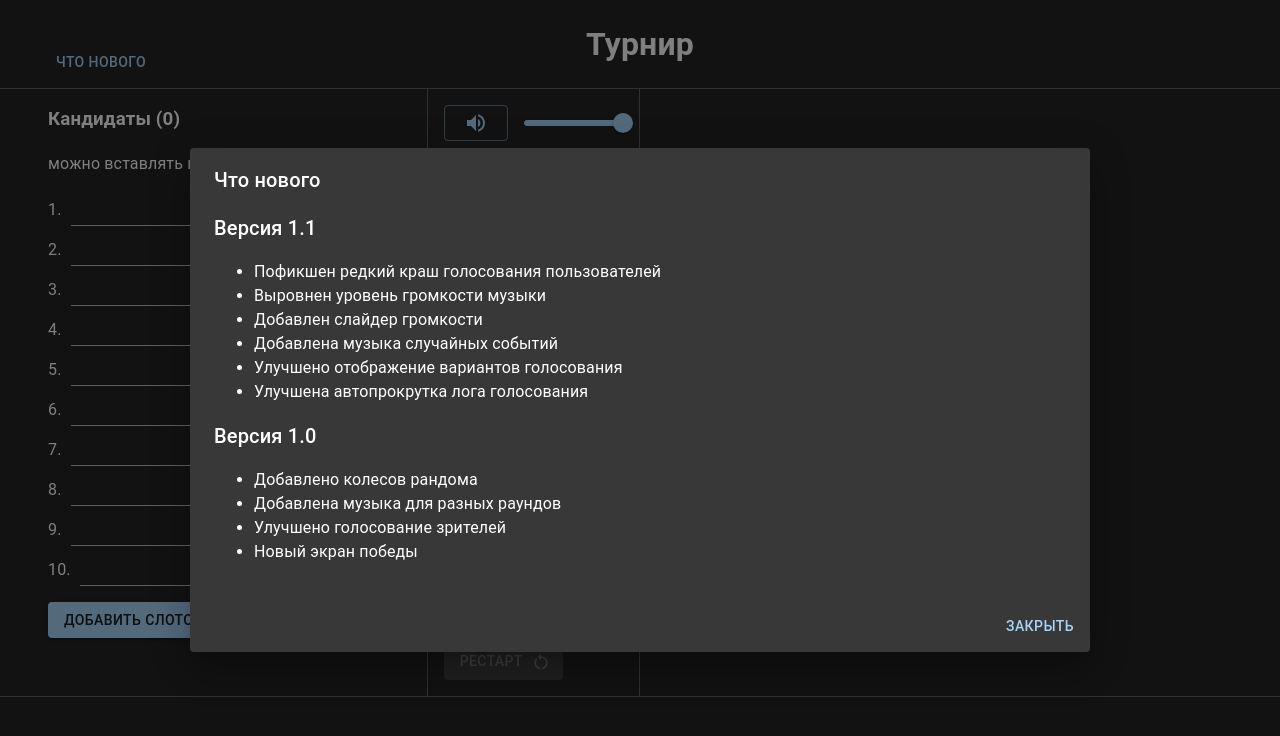
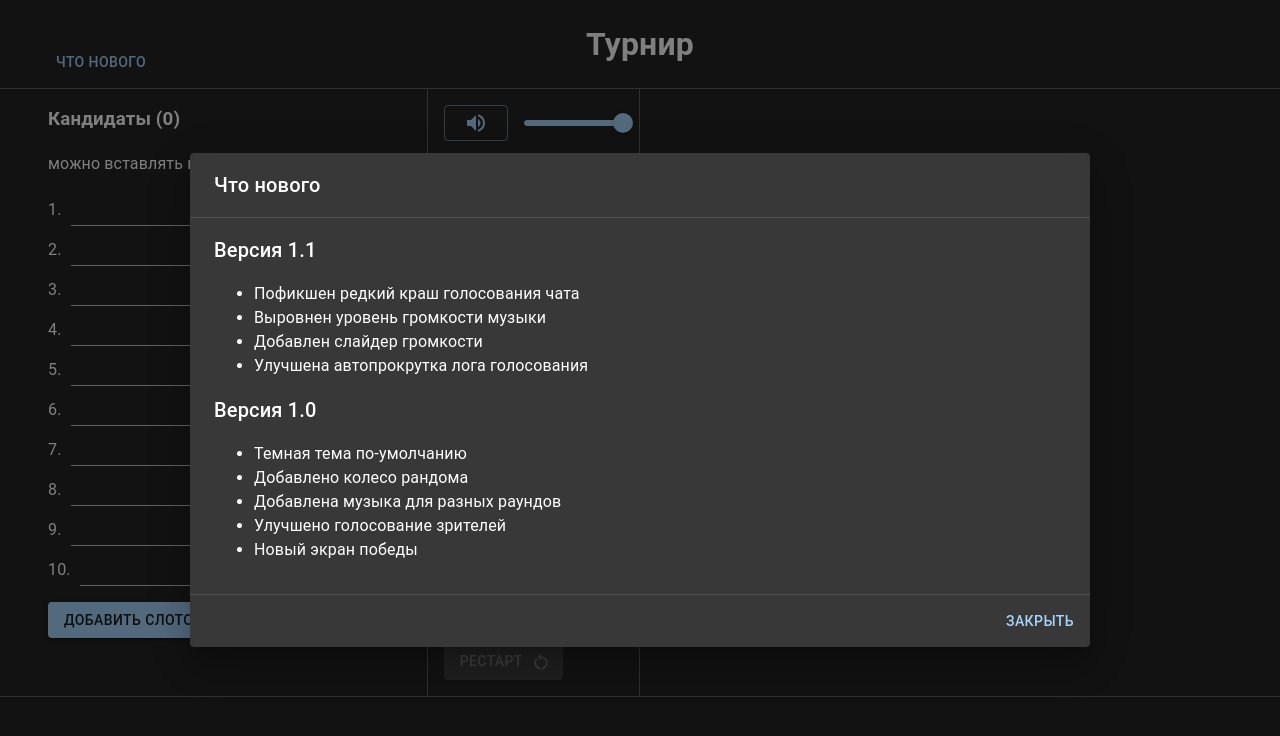
Before and after one commit to maximvl/turnir, a React (Create React App) app: page /#/ in a window 1280 px wide. Shown: the top 736 px of the page. Built offline with nearby package versions, Linux system fonts and the light colour scheme.

Commit message:
Update notes

```diff
--- a/src/components/ReleaseNotes.tsx
+++ b/src/components/ReleaseNotes.tsx
@@ -19,11 +19,9 @@ const releaseNotesData: ReleaseNote[] = [
     version: "1.1",
     date: "2024-03-07",
     changes: [
-      "Пофикшен редкий краш голосования пользователей",
+      "Пофикшен редкий краш голосования чата",
       "Выровнен уровень громкости музыки",
       "Добавлен слайдер громкости",
-      "Добавлена музыка случайных событий",
-      "Улучшено отображение вариантов голосования",
       "Улучшена автопрокрутка лога голосования",
     ],
   },
@@ -31,7 +29,8 @@ const releaseNotesData: ReleaseNote[] = [
     version: "1.0",
     date: "2024-03-01",
     changes: [
-      "Добавлено колесов рандома",
+      "Темная тема по-умолчанию",
+      "Добавлено колесо рандома",
       "Добавлена музыка для разных раундов",
       "Улучшено голосование зрителей",
       "Новый экран победы",
@@ -68,7 +67,7 @@ export default function ReleaseNotes() {
         fullWidth
       >
         <DialogTitle>Что нового</DialogTitle>
-        <DialogContent>
+        <DialogContent dividers>
           {releaseNotesData.map((releaseNote) => {
             return (
               <div key={releaseNote.version}>
```
